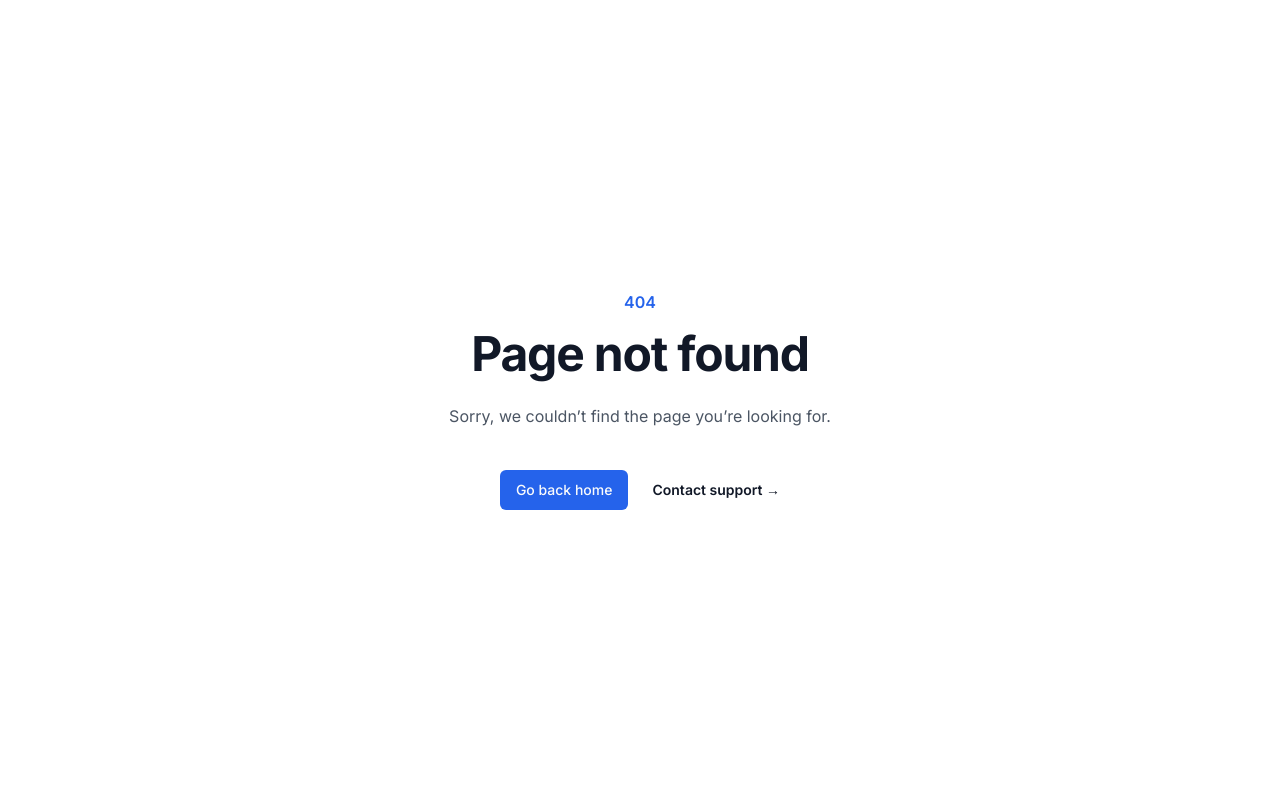
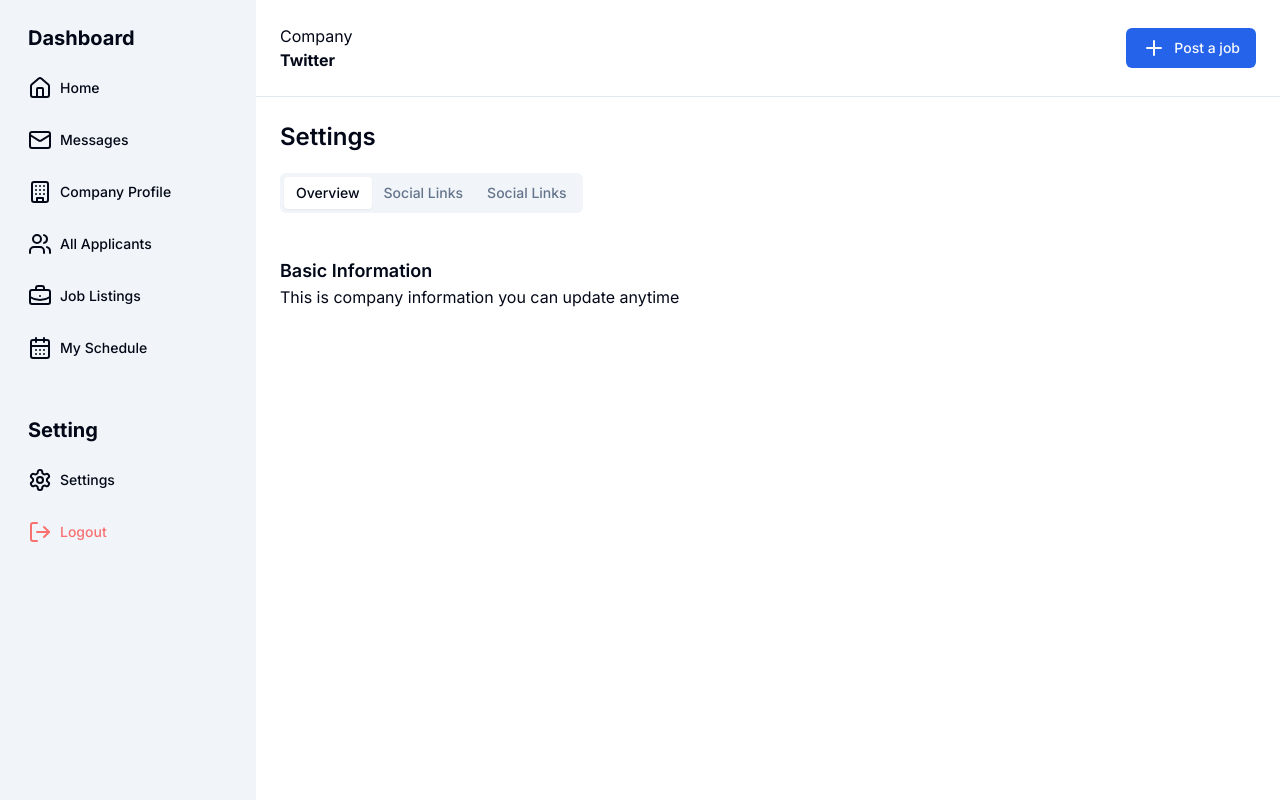
Before and after one commit to addhory/job-portal-next, a Next.js app: page /dashboard/settings in a window 1280 px wide. Before the commit this address had no page. Built offline with nearby package versions, Linux system fonts and the light colour scheme.

Commit message:
chore: slicing settings page - overview tab

```diff
--- a/src/app/dashboard/job-detail/[id]/page.tsx
+++ b/src/app/dashboard/job-detail/[id]/page.tsx
@@ -24,7 +24,6 @@ const BREADCRUMB_ITEM = [
 ];
 
 export default function Page() {
-  console.log("test commit user");
   return (
     <>
       <div className="inline-flex flex-col gap-5 mb-5">
--- a/src/app/dashboard/post-a-job/page.tsx
+++ b/src/app/dashboard/post-a-job/page.tsx
@@ -33,6 +33,7 @@ import {
   SelectValue,
 } from "@/components/ui/select";
 import { Separator } from "@/components/ui/separator";
+import TitleForm from "@/components/molecules/TitleForm.tsx";
 
 const CustomEditor = dynamic<TCustomEditorProps>(
   () => import("@/components/molecules/CKEditor"),
@@ -66,10 +67,10 @@ export default function Page() {
         <ArrowLeftIcon />
         <h6 className="text-2xl font-semibold">Post a Job</h6>
       </div>
-      <div className="my-5">
-        <p className="text-lg font-semibold">Basic Information</p>
-        <p>List out your top perks and benefits</p>
-      </div>
+      <TitleForm
+        title="Basic Information"
+        subtitle="List out your top perks and benefits"
+      />
       <Separator />
       <Form {...form}>
         <form
--- /dev/null
+++ b/src/app/dashboard/settings/page.tsx
@@ -0,0 +1,24 @@
+import { OverviewForm } from "@/components/organisms/Forms/Settings";
+import { Tabs, TabsContent, TabsList, TabsTrigger } from "@/components/ui/tabs";
+
+export default function Page() {
+  return (
+    <>
+      <div>
+        <h3 className="font-semibold text-2xl mb-5">Settings</h3>
+      </div>
+      <Tabs defaultValue="overview">
+        <TabsList className="mb-6">
+          <TabsTrigger value="overview">Overview</TabsTrigger>
+          <TabsTrigger value="socialLinks">Social Links</TabsTrigger>
+          <TabsTrigger value="teams">Social Links</TabsTrigger>
+        </TabsList>
+        <TabsContent value="overview">
+          <OverviewForm />
+        </TabsContent>
+        <TabsContent value="socialLinks">socialLinks</TabsContent>
+        <TabsContent value="teams">teams</TabsContent>
+      </Tabs>
+    </>
+  );
+}
--- a/src/components/layouts/dashboard/Sidebar/index.tsx
+++ b/src/components/layouts/dashboard/Sidebar/index.tsx
@@ -73,6 +73,7 @@ const Sidebar = () => {
         <div className="px-3 py-2">
           <h2 className="mb-4 px-4 text-xl font-bold">Setting</h2>
           <div className="space-y-3">
+            <Link href={`/dashboard/settings`} className="block">
               <Button
                 variant={"ghost"}
                 className="w-full justify-start rounded-none hover:text-primary"
@@ -80,6 +81,7 @@ const Sidebar = () => {
                 <SettingsIcon className="mr-2" />
                 Settings
               </Button>
+            </Link>
             <Button
               variant={"ghost"}
               className="w-full justify-start rounded-none text-red-400 hover:text-red-500 hover:bg-red-100"
--- /dev/null
+++ b/src/components/molecules/TitleForm.tsx/index.tsx
@@ -0,0 +1,17 @@
+import React from "react";
+
+type TProps = {
+  title: string;
+  subtitle: string;
+};
+
+const TitleForm = ({ title, subtitle }: TProps) => {
+  return (
+    <div className="my-5">
+      <p className="text-lg font-semibold">{title}</p>
+      <p>{subtitle}</p>
+    </div>
+  );
+};
+
+export default TitleForm;
--- /dev/null
+++ b/src/components/organisms/Forms/Settings/OverviewForm.tsx
@@ -0,0 +1,31 @@
+"use client";
+
+import { zodResolver } from "@hookform/resolvers/zod";
+import React from "react";
+import { useForm } from "react-hook-form";
+import { z } from "zod";
+
+import { overviewFormSchema } from "@/lib/form-schema";
+
+import TitleForm from "@/components/molecules/TitleForm.tsx";
+
+type Props = {};
+
+export const OverviewForm = (props: Props) => {
+  const form = useForm<z.infer<typeof overviewFormSchema>>({
+    resolver: zodResolver(overviewFormSchema),
+  });
+
+  const handleSubmit = (value: z.infer<typeof overviewFormSchema>) => {
+    console.log("overviewValue", value);
+  };
+
+  return (
+    <div>
+      <TitleForm
+        title="Basic Information"
+        subtitle="This is company information you can update anytime"
+      />
+    </div>
+  );
+};
--- /dev/null
+++ b/src/components/organisms/Forms/Settings/index.ts
@@ -0,0 +1 @@
+export * from "./OverviewForm";
--- a/src/lib/form-schema/index.ts
+++ b/src/lib/form-schema/index.ts
@@ -1 +1,2 @@
 export * from "./job-form";
+export * from "./settings-form";
--- /dev/null
+++ b/src/lib/form-schema/settings-form.ts
@@ -0,0 +1,19 @@
+import { z } from "zod";
+
+export const overviewFormSchema = z.object({
+  image: z
+    .any()
+    .refine((item: any) => item?.name, { message: "Image is required" }),
+
+  name: z.string({ required_error: "Name is required" }),
+  description: z.string({ required_error: "Description is required" }),
+  website: z.string({ required_error: "Website is required" }),
+  location: z.string({ required_error: "Location is required" }),
+  employee: z.string({ required_error: "Employee is required" }),
+  industry: z.string({ required_error: "Industry is required" }),
+  dateFounded: z.string({ required_error: "Date founded is required" }),
+  techStack: z
+    .string({ required_error: "Tech stack is required" })
+    .array()
+    .nonempty({ message: "Tech stack must be at least 1 data" }),
+});
```
Lines whose indentation alone changed are shown as unchanged.
